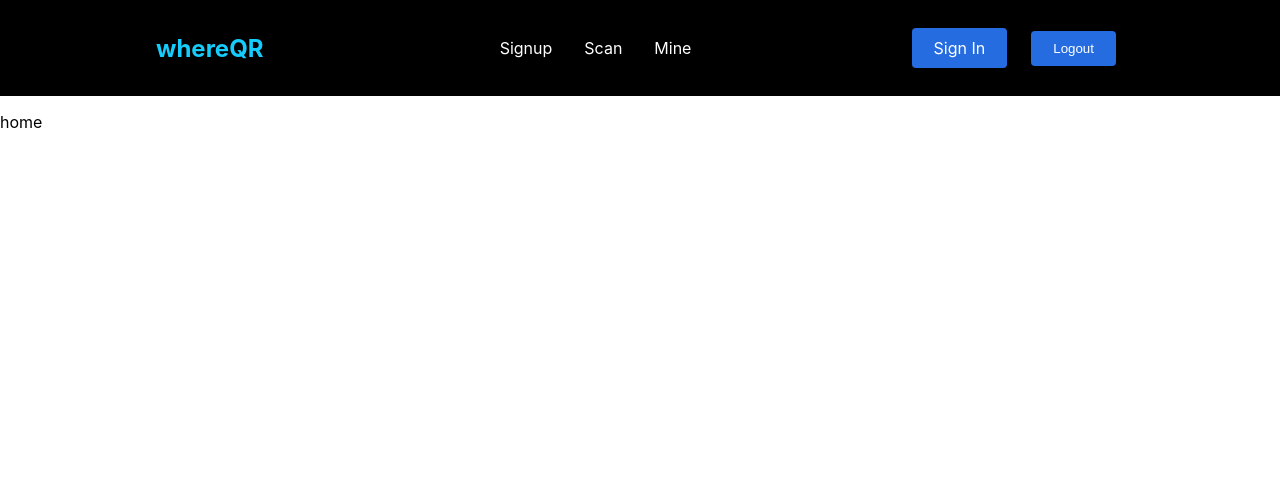
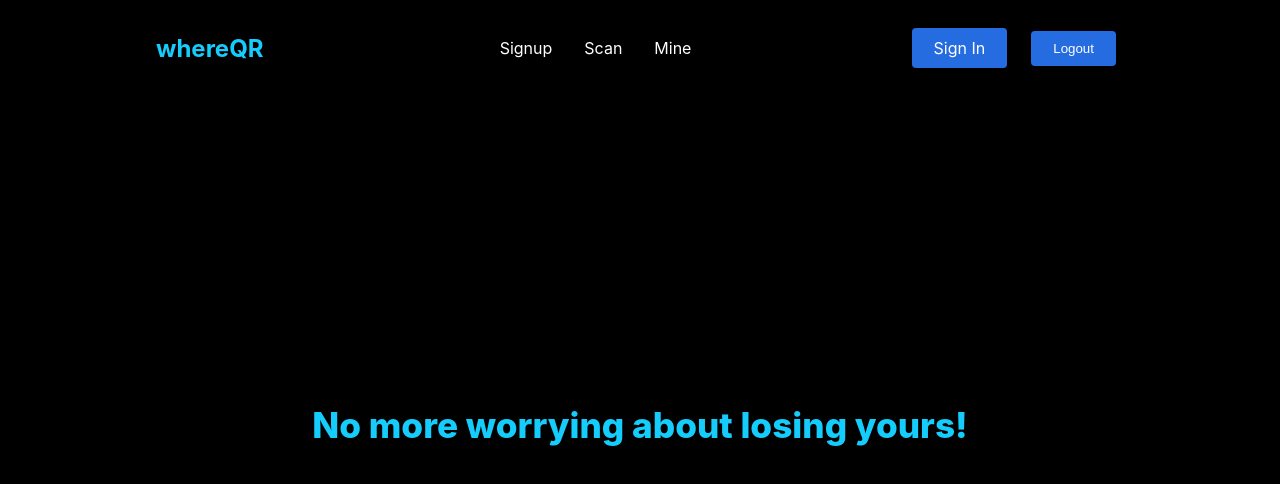
Before and after one commit to baeksoojin/whereQR, a React (Create React App) app in the folder frontend/: page / in a window 1280 px wide. Shown: the top 484 px of the page. Built offline with nearby package versions, Linux system fonts and the light colour scheme.

Commit message:
Design : main page design

```diff
--- /dev/null
+++ b/frontend/src/components/MainElements.js
@@ -0,0 +1,21 @@
+import styled from 'styled-components';
+
+export const Title = styled.p`
+  font-size: 2.2rem;
+  font-weight: 800;
+  color: #15cdfc;
+  display: table; margin-top:300px; margin-left: auto; margin-right: auto;
+
+`;
+
+export const Div = styled.div`
+
+    height: 700px;
+    display: flex;
+    justify-content: space-between;
+    padding: 0.5rem calc((100vw - 1000px) / 2);
+    z-index: 10;
+    background : black;
+    // background-image : url(../logo192.png);
+    // background-size: cover;
+`;
--- a/frontend/src/components/main.js
+++ b/frontend/src/components/main.js
@@ -1,11 +1,13 @@
 import React from "react";
+import {Title, Div} from "./MainElements";
 
 const Homepage = () => {
 
     return(
-        <div>
-            <p>home</p>
-        </div>
+        <Div>
+            <Title>No more worrying about losing yours!  </Title>
+        </Div>
+
 
     )
 }
```
